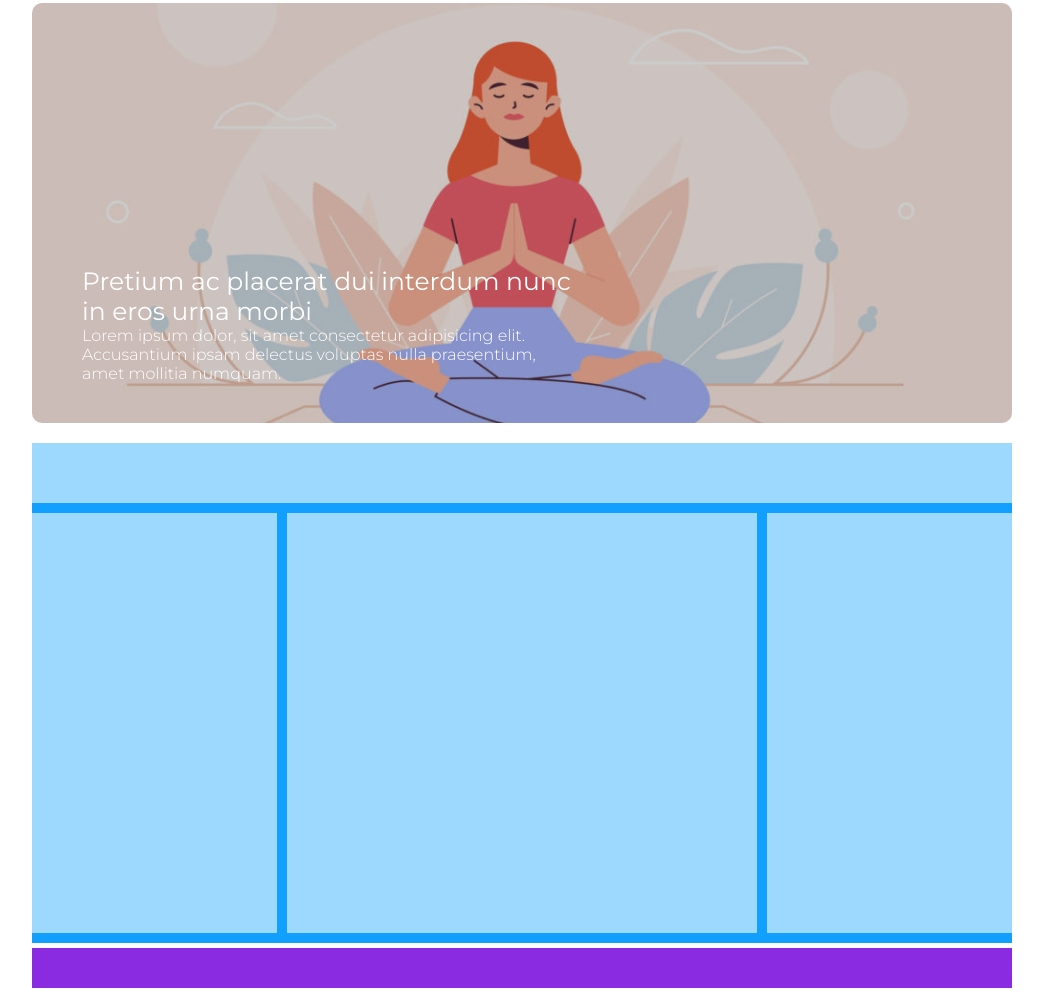
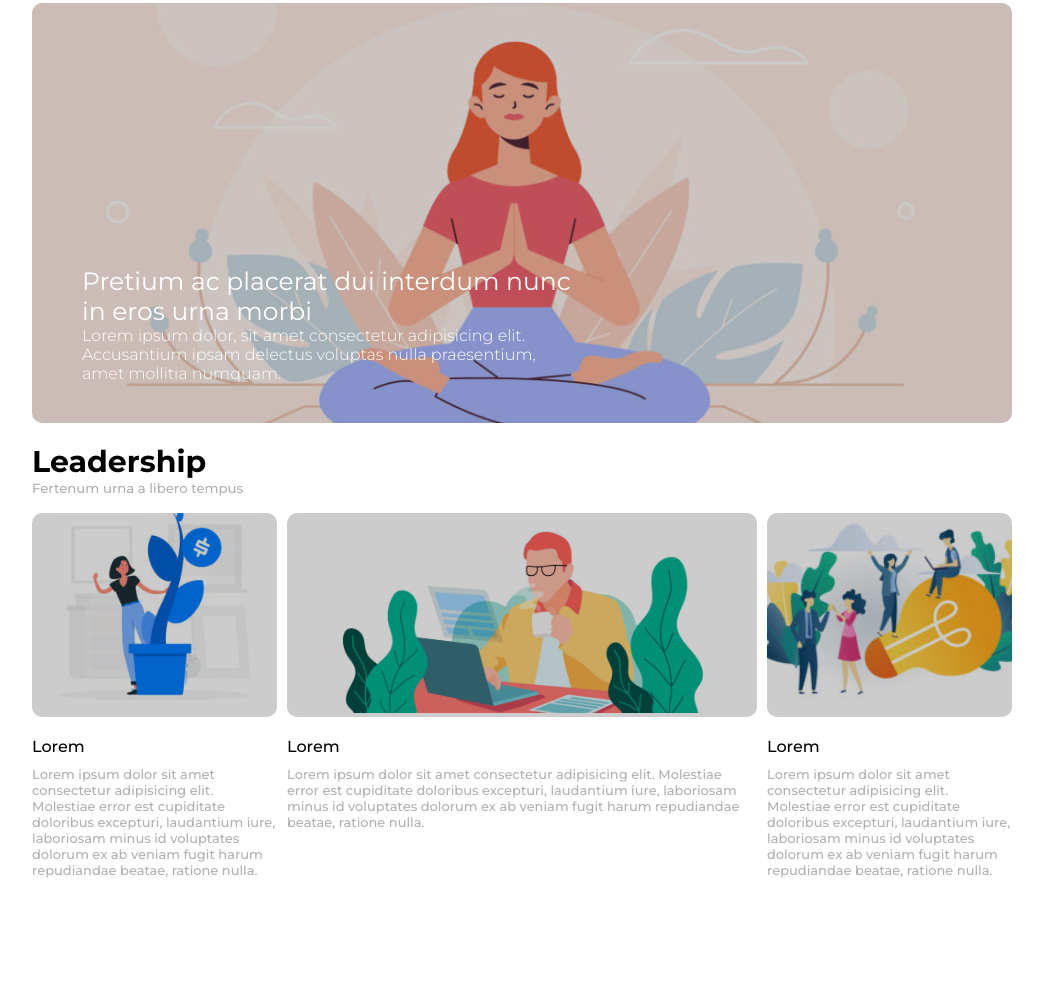
Before and after one commit to Alessandro-Fedele/htmlcss-wp, a plain HTML site: page index.html in a window 1280 px wide. Shown: the part 119-1127 px from the top of the page, without its empty margins (118-1161 px from the left). Drawn offline with Linux system fonts and the light colour scheme.

```diff
--- a/css/style.css
+++ b/css/style.css
@@ -41,7 +41,7 @@
 
 li a {
     text-decoration: none;
-    color: rgb(163, 163, 163);
+    color: rgb(177, 176, 176);
     margin-right: 20px;
     font-size: small;
     font-weight: 500;
@@ -58,16 +58,17 @@
     position: relative;
 }
 
-.img-fit {
+.img-banner {
     width: 100%;
     height: 100%;
     object-fit: cover;
-    position: absolute;
     border-radius: 10px;
 }
 
 .overlay {
     position: absolute;
+    top: 0;
+    right: 0;
     width: 100%;
     height: 100%;
     background-color: rgba(0, 0, 0, 0.2);
@@ -94,29 +95,34 @@
 .second-3sections {
     width: 100%;
     height: 500px;
-    background-color: rgb(17, 160, 255);
     padding-bottom: 10px;
 }
 
 nav {
     width: 100%;
     height: 60px;
-    background-color: rgb(157, 216, 255);
     margin-bottom: 10px;
+}
+
+h1 {
+    font-weight: 700;
+    font-size: 30px;
+}
+
+h5 {
+    color: rgb(177, 176, 176);
+    font-weight: 500;
 }
 
 .aside-laterali {
     float: left;
     width: 25%;
-    height: 420px;
-    background-color: rgb(157, 216, 255);
 }
 
 .centrale {
     float: left;
     width: calc(50% - 20px);
     height: 420px;
-    background-color: rgb(157, 216, 255);
     margin-right: 10px;
     margin-left: 10px;
 }
@@ -124,7 +130,28 @@
 footer {
     width: 100%;
     height: 40px;
-    background-color: blueviolet;
     margin-top: 5px;
     margin-bottom: 20px;
 }
+
+.img-column {
+    width: 100%;
+    height: 200px;
+    object-fit: cover;
+}
+
+.img-container {
+    position: relative;
+    margin-bottom: 20px;
+}
+
+h4 {
+    padding-bottom: 10px;
+    font-weight: 500;
+}
+
+.p-column {
+    color: rgb(177, 176, 176);
+    font-size: small;
+    font-weight: 500;
+}
--- a/index.html
+++ b/index.html
@@ -23,7 +23,7 @@
 
     <main class="container-fit">
         <div class="first-section">
-            <img class="img-fit" src="img/banner.jpg" alt="Banner">
+            <img class="img-banner" src="img/banner.jpg" alt="Banner">
             <div class="overlay"></div>
             <div class="texton-banner">
                 <h2>Pretium ac placerat dui interdum nunc in eros urna morbi</h2>
@@ -32,16 +32,52 @@
         </div>
 
         <div class="second-3sections">
-            <nav></nav>
+            <nav>
+                <h1>Leadership</h1>
+                <h5>Fertenum urna a libero tempus</h5>
+            </nav>
             <div class="clearfix">
-                <aside class="aside-laterali"></aside>
-                <div class="centrale"></div>
-                <aside class="aside-laterali"></aside>
+                <!-- Colonna sinistro    -->
+                <aside class="aside-laterali">
+                    <div class="img-container">
+                        <img class="img-column" src="img/img-1.jpg" alt="foto 1">
+                        <div class="overlay"></div>
+                    </div>
+                    <div class="conteiner-testo">
+                        <h4>Lorem</h4>
+                        <p class="p-column">Lorem ipsum dolor sit amet consectetur adipisicing elit. Molestiae error est cupiditate doloribus excepturi, laudantium iure, laboriosam minus id voluptates dolorum ex ab veniam fugit harum repudiandae beatae, ratione nulla.</p>
+                    </div>
+                </aside>
+                <!-- colonna centrale -->
+                <div class="centrale">
+                    <div class="img-container">
+                        <img class="img-column" src="img/banner-2.jpg" alt="foto 1">
+                        <div class="overlay"></div>
+                    </div>
+                    <div class="conteiner-testo">
+                        <h4>Lorem</h4>
+                        <p class="p-column">Lorem ipsum dolor sit amet consectetur adipisicing elit. Molestiae error est cupiditate doloribus excepturi, laudantium iure, laboriosam minus id voluptates dolorum ex ab veniam fugit harum repudiandae beatae, ratione nulla.</p>
+                    </div>
+                </div>
+                <!-- Lato destro -->
+                <aside class="aside-laterali">
+                    <div class="img-container">
+                        <img class="img-column" src="img/img-3.jpg" alt="foto 1">
+                        <div class="overlay"></div>
+                    </div>
+                    <div class="conteiner-testo">
+                        <h4>Lorem</h4>
+                        <p class="p-column">Lorem ipsum dolor sit amet consectetur adipisicing elit. Molestiae error est cupiditate doloribus excepturi, laudantium iure, laboriosam minus id voluptates dolorum ex ab veniam fugit harum repudiandae beatae, ratione nulla.</p>
+                    </div>
+                </aside>
             </div>
         </div>
     </main>
 
     <footer class="container-fit">
+        <div>
+
+        </div>
     </footer>
 
 </body>
```
